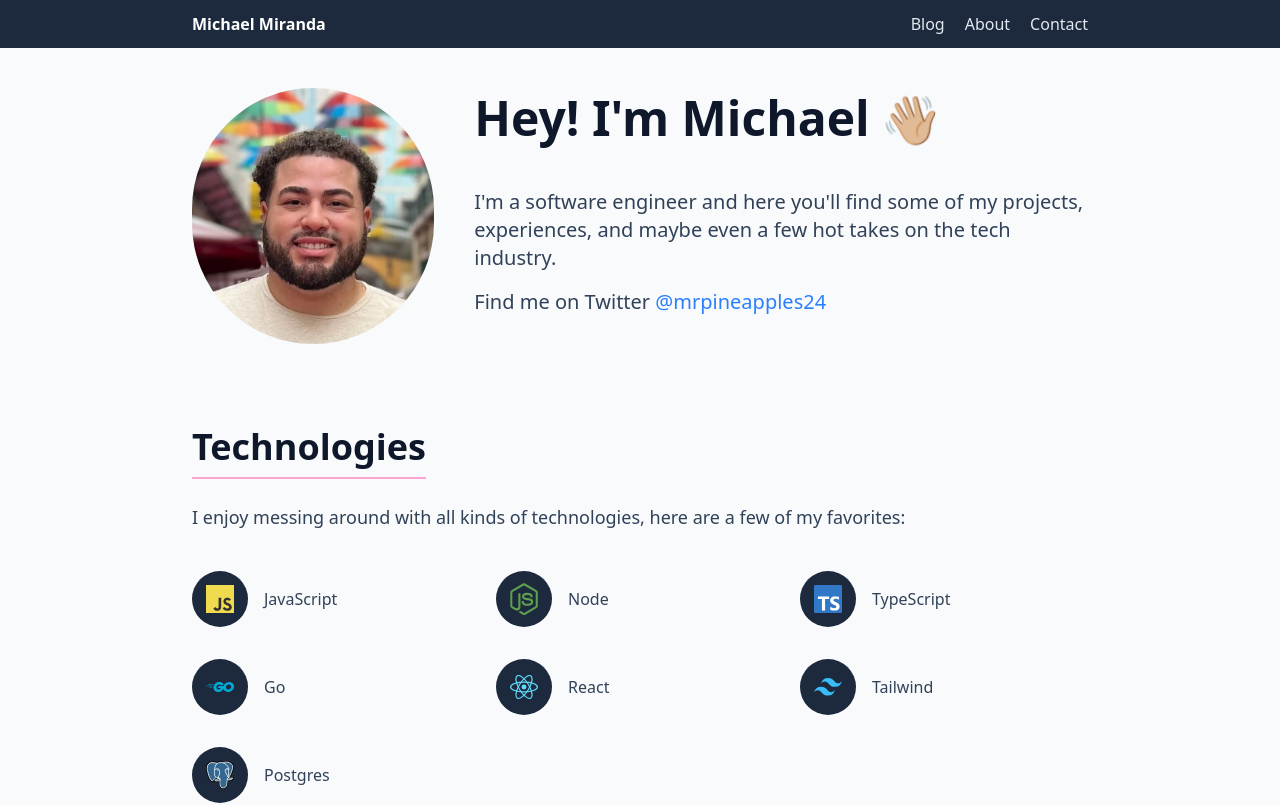
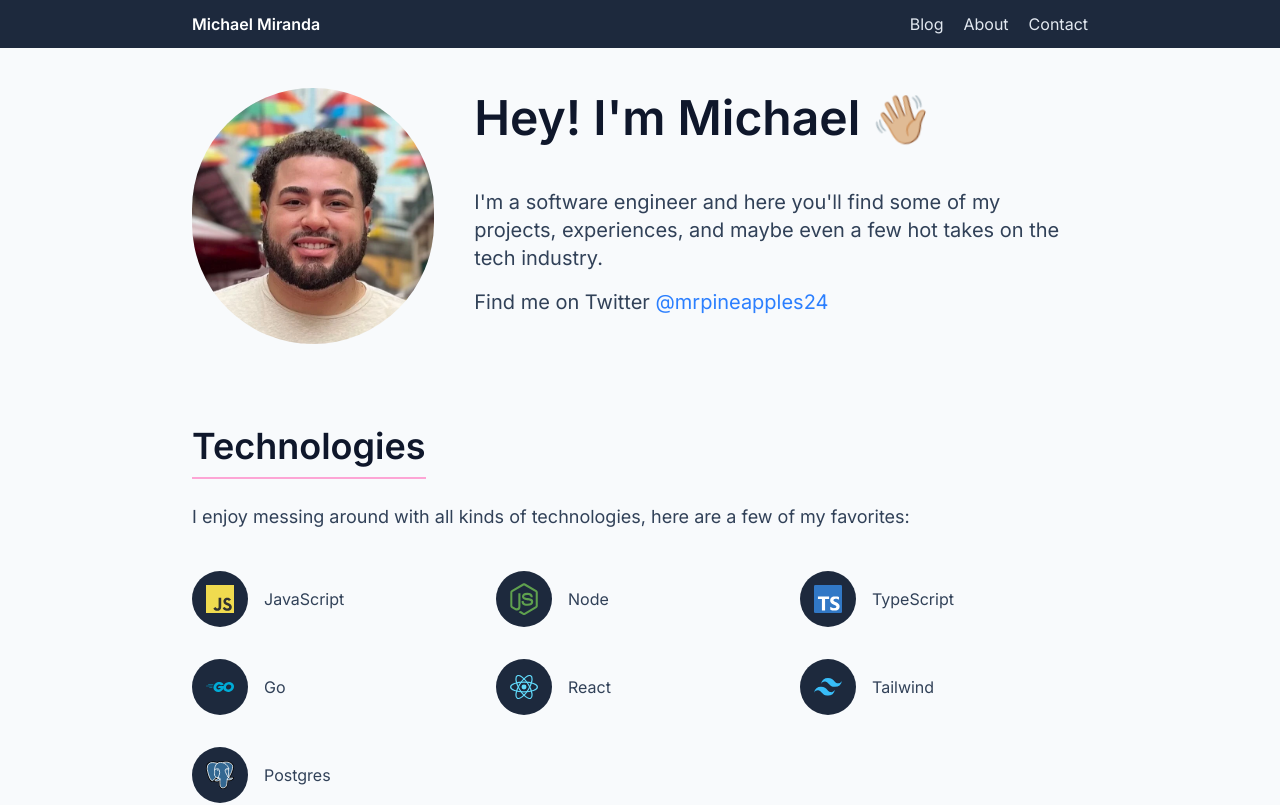
Before and after one commit to mrpineapples/personal-website, a SvelteKit app in the folder v2/: page / in a window 1280 px wide. Shown: the top 805 px of the page. Built offline with nearby package versions, Linux system fonts and the light colour scheme.

Commit message:
style: adjust padding for language heading in blog post component

```diff
--- a/v2/src/app.css
+++ b/v2/src/app.css
@@ -1,6 +1,11 @@
 @import url("https://fonts.googleapis.com/css2?family=Fira+Code:wght@400;600&family=Inter:wght@400;600&display=swap");
 @import "tailwindcss";
 @plugin "@tailwindcss/typography";
+
+@theme {
+  --font-inter: "Inter", sans-serif;
+  --font-fira: "Fira Code", monospace;
+}
 
 /* Wave Animation */
 @keyframes wave {
--- a/v2/src/routes/blog/[slug]/+page.svelte
+++ b/v2/src/routes/blog/[slug]/+page.svelte
@@ -36,7 +36,7 @@
       header.className = "font-inter flex items-baseline mb-4 select-none";
       const languageHeading = document.createElement("p");
       languageHeading.className =
-        "text-base !m-0 px-4 pb-1 border-b border-[#ff79c6] md:text-lg";
+        "text-base !m-0 px-2 pb-1 border-b border-[#ff79c6] md:text-lg";
       languageHeading.innerText = lang || "Text";
       header.append(languageHeading);
       block.tabIndex = -1;
```
